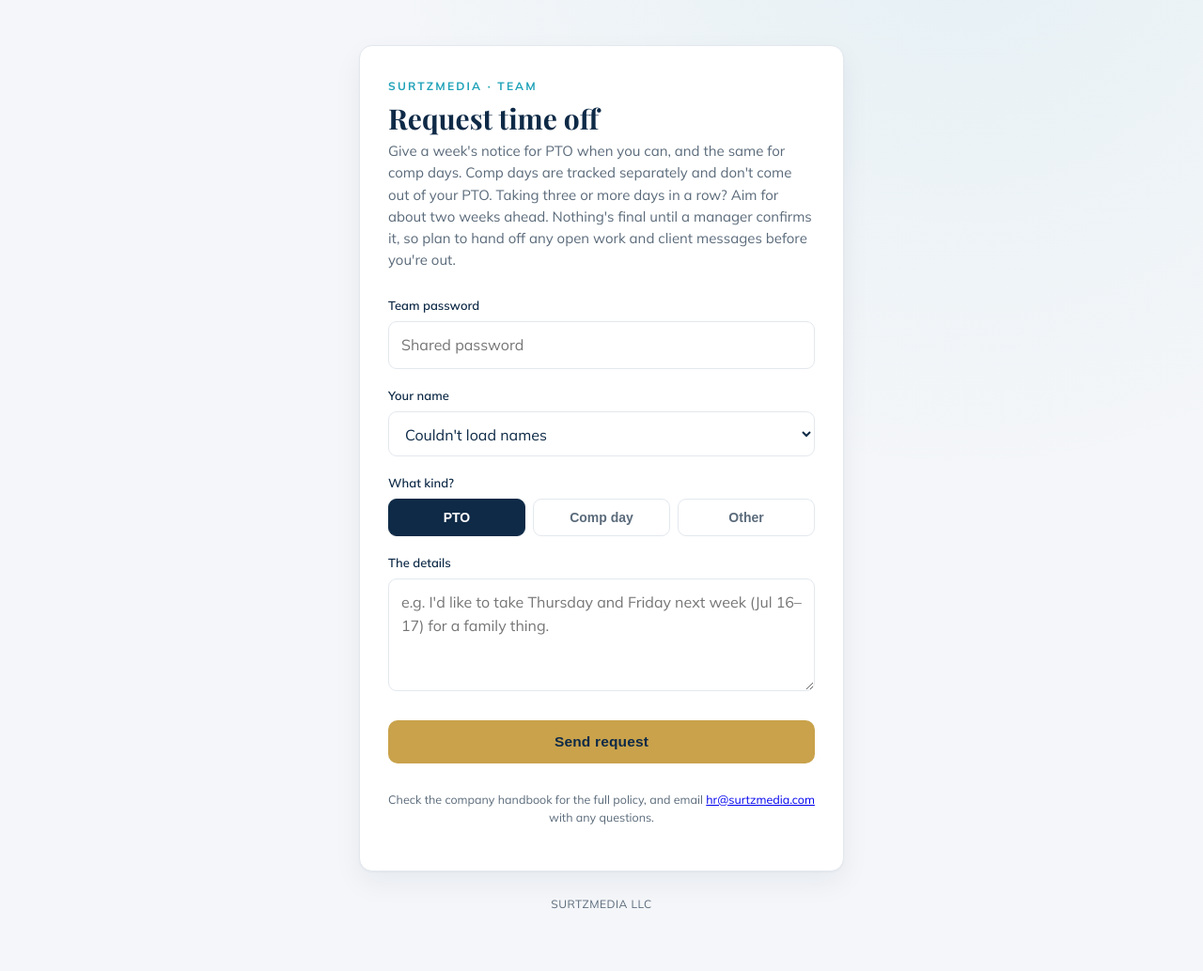
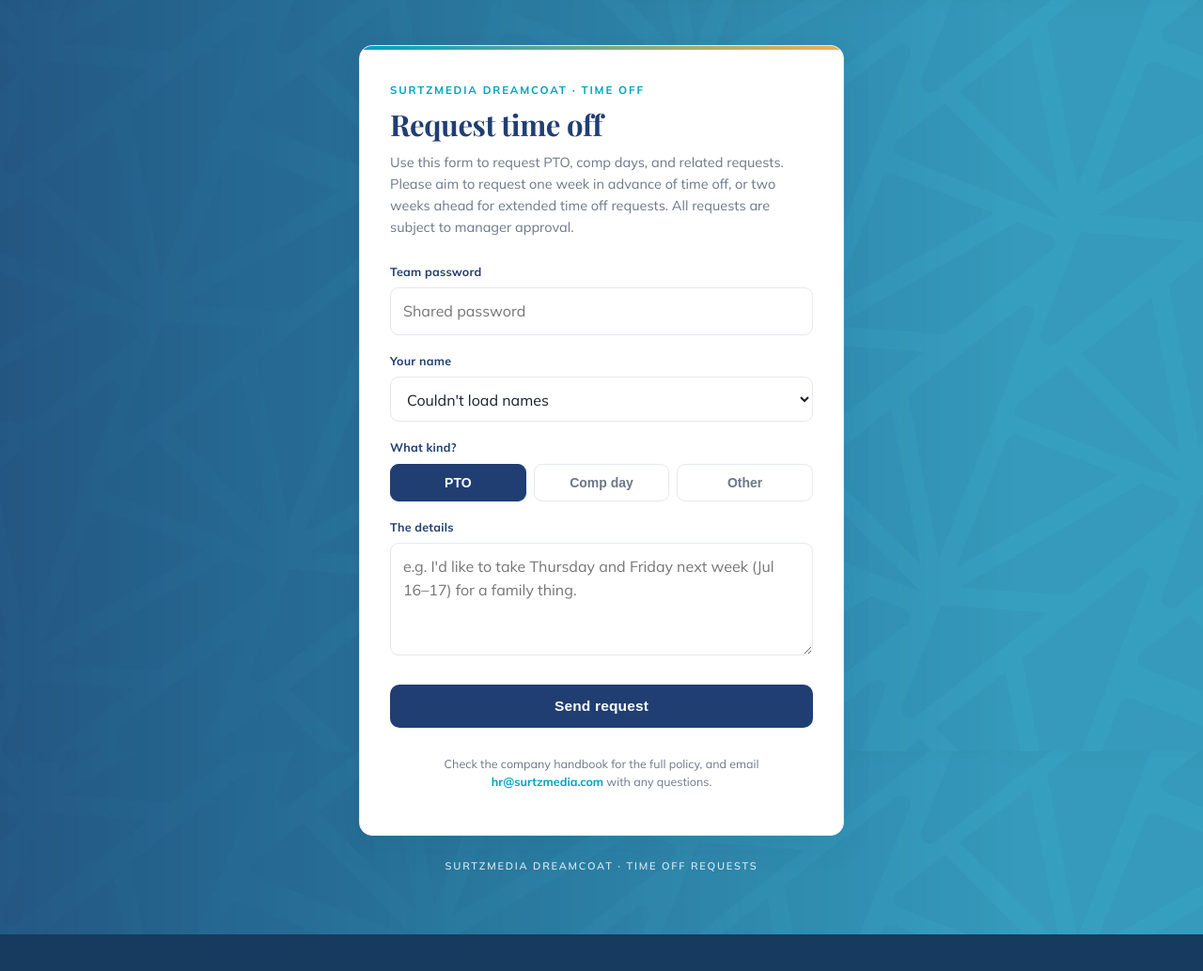
Before and after one commit to canonofcanon/ptotracker, a website: page public/index.html in a window 1280 px wide. Shown: the whole page at 94% size. After the commit the page ends 995 px from the top, so only its background shows below. Drawn offline with nearby package versions, Linux system fonts and the light colour scheme; no server answers.

Commit message:
Add files via upload

```diff
--- a/public/index.html
+++ b/public/index.html
@@ -10,54 +10,61 @@
 <link href="https://fonts.googleapis.com/css2?family=Playfair+Display:wght@600;700&family=Mulish:wght@400;500;600;700&display=swap" rel="stylesheet" />
 <style>
   :root{
-    --navy:#0E2A47; --navy-2:#163a5f; --cyan:#1FA2B8; --gold:#C9A24B;
-    --paper:#F4F6F9; --ink:#0E2A47; --muted:#5B6B7B; --line:#E3E8EE; --white:#fff;
+    --navy:#203e72; --navy-deep:#003959; --cyan:#00a1c3; --gold:#eeb04d; --gold-dark:#b88a00;
+    --paper:#f4f7fb; --card:#ffffff; --ink:#1a1f2e; --muted:#6c7889; --line:#e5e8ee; --white:#fff;
   }
   *{box-sizing:border-box}
-  body{margin:0;font-family:Mulish,system-ui,sans-serif;color:var(--ink);
-    background:var(--paper);line-height:1.55;
-    background-image:radial-gradient(circle at 80% -10%, rgba(31,162,184,.07), transparent 40%);}
+  body{margin:0;font-family:Mulish,system-ui,sans-serif;color:var(--ink);line-height:1.55;
+    background:#173a5f url("bg.jpg") center center / cover fixed no-repeat;}
   .wrap{max-width:560px;margin:0 auto;padding:48px 22px 64px}
-  .card{background:var(--white);border:1px solid var(--line);border-radius:14px;
-    padding:34px 30px;box-shadow:0 1px 2px rgba(14,42,71,.04),0 12px 30px rgba(14,42,71,.06)}
-  .eyebrow{font-size:12px;letter-spacing:.18em;text-transform:uppercase;
-    color:var(--cyan);font-weight:700;margin:0 0 8px}
-  h1{font-family:"Playfair Display",serif;font-weight:700;font-size:30px;
-    line-height:1.12;margin:0 0 6px;color:var(--navy)}
-  .sub{color:var(--muted);margin:0 0 26px;font-size:15px}
-  label{display:block;font-weight:600;font-size:13px;margin:18px 0 7px;color:var(--navy)}
+  .card{position:relative;overflow:hidden;background:var(--card);border:1px solid var(--line);
+    border-radius:14px;padding:38px 32px 34px;
+    box-shadow:0 1px 2px rgba(32,62,114,.05),0 14px 34px rgba(32,62,114,.07)}
+  .card::before{content:"";position:absolute;top:0;left:0;right:0;height:4px;
+    background:linear-gradient(90deg,var(--cyan) 0%,var(--gold) 100%)}
+  .eyebrow{font-family:Mulish,sans-serif;font-size:11.5px;letter-spacing:.16em;
+    text-transform:uppercase;color:var(--cyan);font-weight:700;margin:0 0 10px}
+  .eyebrow a,.footer a{color:inherit;text-decoration:none}
+  h1{font-family:"Playfair Display",serif;font-weight:700;font-size:31px;
+    line-height:1.1;margin:0 0 12px;color:var(--navy);letter-spacing:-.4px}
+  .sub{color:var(--muted);margin:0 0 26px;font-size:14.5px;line-height:1.6}
+  label{display:block;font-weight:700;font-size:12.5px;margin:18px 0 7px;color:var(--navy);letter-spacing:.2px}
   input,select,textarea{width:100%;font:inherit;color:var(--ink);background:var(--white);
     border:1px solid var(--line);border-radius:9px;padding:12px 13px;outline:none;transition:.15s}
   input:focus,select:focus,textarea:focus{border-color:var(--cyan);
-    box-shadow:0 0 0 3px rgba(31,162,184,.15)}
+    box-shadow:0 0 0 3px rgba(0,161,195,.16)}
   textarea{min-height:120px;resize:vertical}
   .types{display:grid;grid-template-columns:repeat(3,1fr);gap:8px;margin-top:7px}
   .types button{cursor:pointer;background:var(--white);border:1px solid var(--line);
     border-radius:9px;padding:11px 6px;font-weight:600;font-size:14px;color:var(--muted);transition:.15s}
+  .types button:hover{border-color:var(--navy);color:var(--navy)}
   .types button[aria-pressed="true"]{border-color:var(--navy);background:var(--navy);color:var(--white)}
-  .btn{cursor:pointer;width:100%;margin-top:24px;background:var(--gold);color:var(--navy);
+  .btn{cursor:pointer;width:100%;margin-top:24px;background:var(--navy);color:var(--white);
     border:none;border-radius:10px;padding:14px;font-weight:700;font-size:15.5px;
     letter-spacing:.01em;transition:.15s}
-  .btn:hover{filter:brightness(.96)}
+  .btn:hover{background:var(--navy-deep)}
   .btn:disabled{opacity:.55;cursor:default}
-  .note{font-size:12.5px;color:var(--muted);margin-top:14px;text-align:center}
+  .note{font-size:12.5px;color:var(--muted);margin-top:14px;text-align:center;line-height:1.55}
+  .note a{color:var(--cyan);font-weight:700;text-decoration:none}
+  .note a:hover{text-decoration:underline}
   .err{color:#b3261e;font-size:13.5px;margin-top:14px;min-height:1px}
   .done{text-align:center;padding:14px 0}
-  .done .mark{width:54px;height:54px;border-radius:50%;background:rgba(31,162,184,.12);
+  .done .mark{width:54px;height:54px;border-radius:50%;background:rgba(0,161,195,.12);
     color:var(--cyan);display:flex;align-items:center;justify-content:center;margin:0 auto 16px;
     font-size:26px;font-weight:700}
   .done h2{font-family:"Playfair Display",serif;color:var(--navy);margin:0 0 6px;font-size:23px}
   .done p{color:var(--muted);margin:0 0 22px}
   .link{background:none;border:none;color:var(--cyan);font-weight:700;cursor:pointer;font:inherit}
-  .footer{text-align:center;color:var(--muted);font-size:12px;margin-top:26px;letter-spacing:.04em}
+  .footer{font-family:Mulish,sans-serif;text-align:center;color:rgba(255,255,255,.82);
+    font-size:11px;margin-top:24px;letter-spacing:.16em;text-transform:uppercase;font-weight:600}
 </style>
 </head>
 <body>
 <div class="wrap">
   <div class="card" id="card">
-    <p class="eyebrow">SurtzMedia · Team</p>
+    <p class="eyebrow">SurtzMedia <a href="https://go.surtzmedia.com/dreamcoat">Dreamcoat</a> · Time Off</p>
     <h1>Request time off</h1>
-    <p class="sub">Give a week's notice for PTO when you can, and the same for comp days. Comp days are tracked separately and don't come out of your PTO. Taking three or more days in a row? Aim for about two weeks ahead. Nothing's final until a manager confirms it, so plan to hand off any open work and client messages before you're out.</p>
+    <p class="sub">Use this form to request PTO, comp days, and related requests. Please aim to request one week in advance of time off, or two weeks ahead for extended time off requests. All requests are subject to manager approval.</p>
 
     <label for="pw">Team password</label>
     <input id="pw" type="password" autocomplete="off" placeholder="Shared password" />
@@ -80,7 +87,7 @@
     <div class="err" id="err"></div>
     <p class="note">Check the company handbook for the full policy, and email <a href="mailto:hr@surtzmedia.com">hr@surtzmedia.com</a> with any questions.</p>
   </div>
-  <div class="footer">SURTZMEDIA LLC</div>
+  <div class="footer">SurtzMedia <a href="https://go.surtzmedia.com/dreamcoat">Dreamcoat</a> · Time Off Requests</div>
 </div>
 
 <script>
```
Also changed, not shown: public/admin.html (+40 -27 lines), README.md, public/bg.jpg (added).
